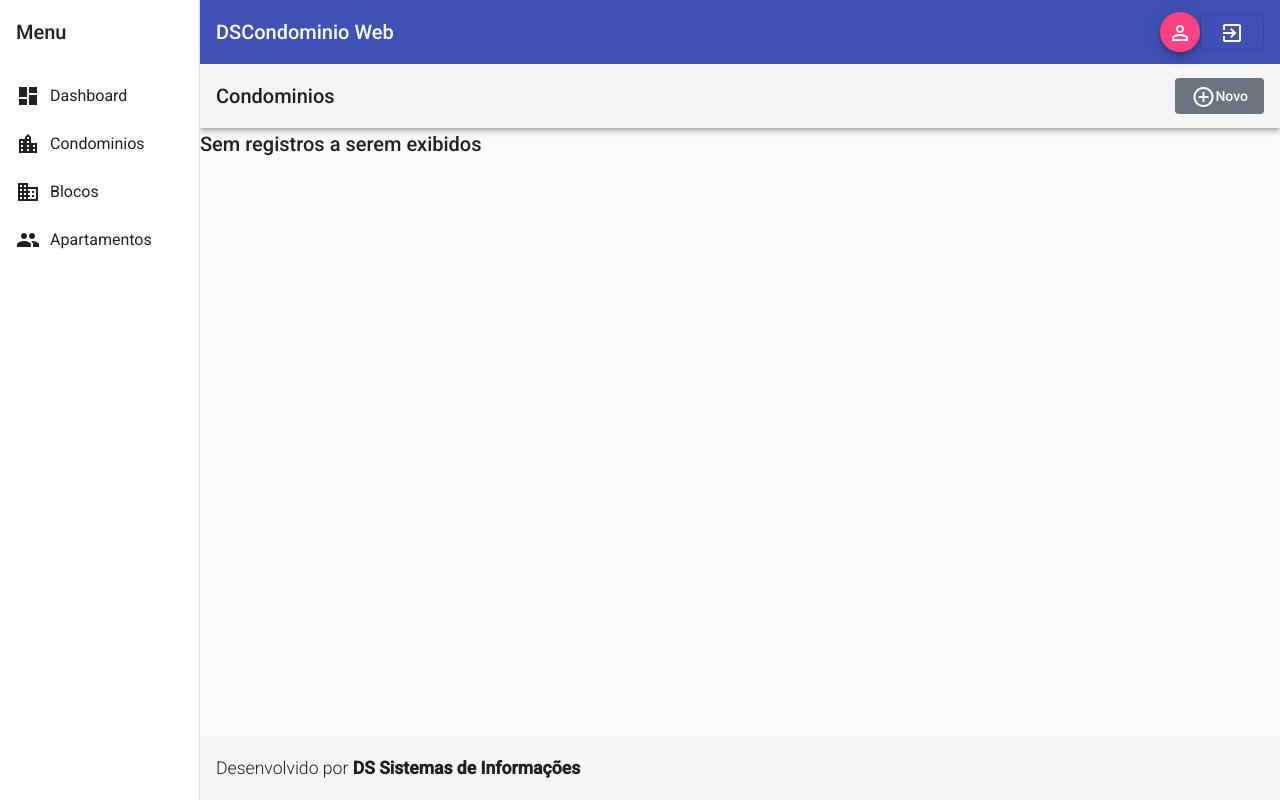
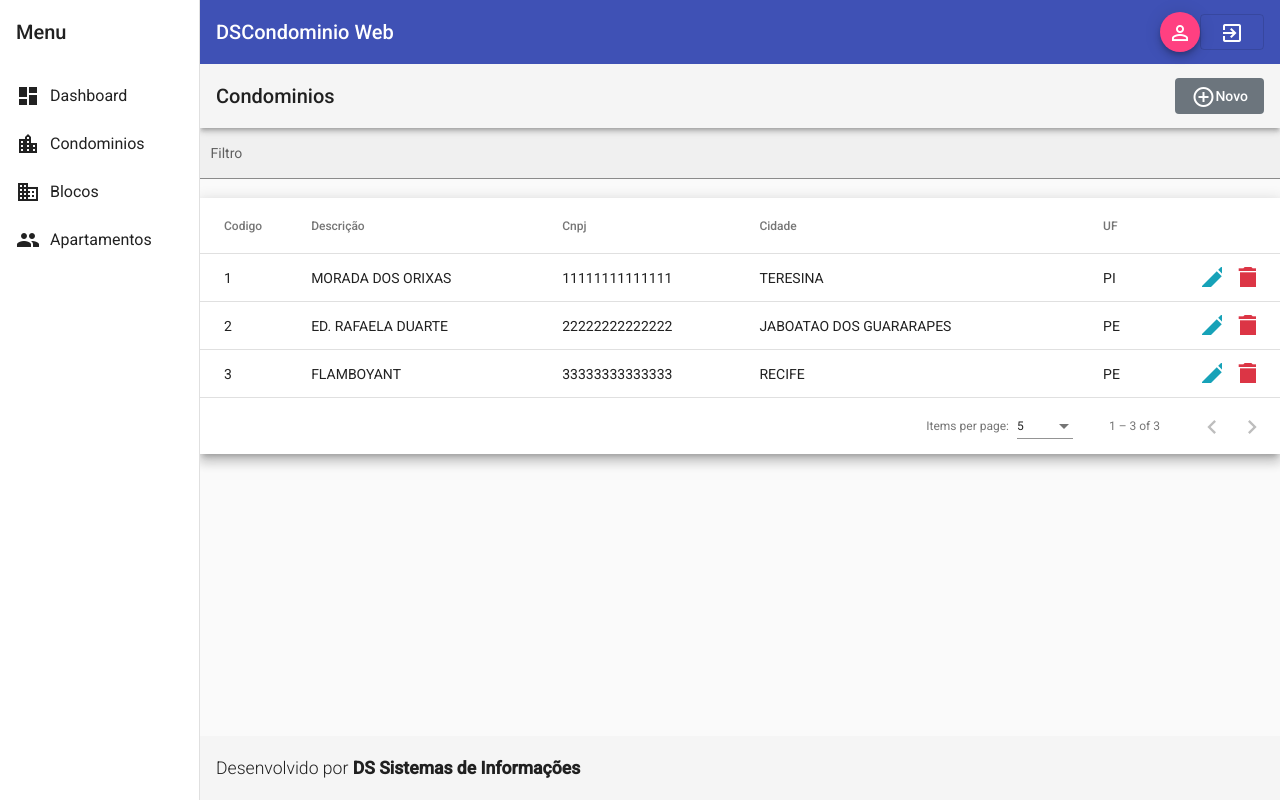
Before and after one commit to deophanes/condominio-front-end, an Angular app: page /condominio in a window 1280 px wide. Built offline with nearby package versions, Linux system fonts and the light colour scheme.

Commit message:
criacao formulario e tabela

```diff
--- a/src/app/core/root-nav/root-nav.component.html
+++ b/src/app/core/root-nav/root-nav.component.html
@@ -24,7 +24,7 @@
       <span>DSCondominio Web</span>
       <div class="space"></div>
       <button mat-mini-fab><i class="material-icons">perm_identity</i></button>
-      <button mat-stroked-button><i class="material-icons">exit_to_app</i></button>
+      <button mat-stroked-button class="button"><i class="material-icons">exit_to_app</i></button>
     </mat-toolbar>
     <!-- Add Content Here -->
     <ng-content></ng-content>
--- a/src/app/pages/cadastro/condominio/form-condominio/form-condominio.component.css
+++ b/src/app/pages/cadastro/condominio/form-condominio/form-condominio.component.css
@@ -0,0 +1,10 @@
+.container .mat-form-field + .mat-form-field {
+  margin-left: 8px;
+}
+
+.full-width {
+  width: 70%;
+}
+.half-width {
+  width: 40%;
+}
--- a/src/app/pages/cadastro/condominio/form-condominio/form-condominio.component.html
+++ b/src/app/pages/cadastro/condominio/form-condominio/form-condominio.component.html
@@ -5,3 +5,65 @@
     <i class="material-icons">keyboard_backspace</i>Voltar
   </button>
 </mat-toolbar>
+
+<div class="container">
+
+  <form [formGroup]='formGroup'>
+
+    <div>
+      <mat-form-field appearance="fill">
+        <mat-label>Codigo</mat-label>
+        <input matInput disabled>
+      </mat-form-field>
+    </div>
+
+    <div>
+      <mat-form-field appearance="fill" class="full-width">
+        <mat-label>Descrição</mat-label>
+        <input formControlName='CON_DESCON' matInput maxlength="50" placeholder="Descrição">
+      </mat-form-field>
+      <mat-form-field appearance="fill">
+        <mat-label>CNPJ</mat-label>
+        <input formControlName='CON_COCNPJ' matInput maxlength="14" placeholder="CNPJ">
+      </mat-form-field>
+    </div>
+
+    <div>
+      <mat-form-field appearance="fill">
+        <mat-label>Cep</mat-label>
+        <input formControlName='CON_CEPCON' matInput maxlength="10" placeholder="Cep">
+      </mat-form-field>
+    </div>
+
+    <div>
+      <mat-form-field appearance="fill" class="full-width">
+        <mat-label>Endereço</mat-label>
+        <input formControlName='CON_ENDCON' matInput maxlength="50" placeholder="Endereço">
+      </mat-form-field>
+      <mat-form-field appearance="fill">
+        <mat-label>Complemento</mat-label>
+        <input formControlName='CON_COMEND' matInput maxlength="30" placeholder="Complemento">
+      </mat-form-field>
+    </div>
+
+    <div>
+      <mat-form-field appearance="fill" class="half-width">
+        <mat-label>Bairro</mat-label>
+        <input formControlName='CON_BAICON' matInput maxlength="50" placeholder="Bairro">
+      </mat-form-field>
+      <mat-form-field appearance="fill" class="half-width">
+        <mat-label>Cidade</mat-label>
+        <input formControlName='CON_CIDCON' matInput maxlength="50" placeholder="Cidade">
+      </mat-form-field>
+      <mat-form-field appearance="fill">
+        <mat-label>UF</mat-label>
+        <input formControlName='CON_ESTCON' matInput maxlength="2" placeholder="UF">
+      </mat-form-field>
+    </div>
+    <div class="space button"></div>
+    <button mat-raised-button [disabled]='!formGroup.valid' class="success white">
+      <i class="material-icons">save</i>Salvar
+    </button>
+
+  </form>
+</div>
--- a/src/app/pages/cadastro/condominio/form-condominio/form-condominio.component.ts
+++ b/src/app/pages/cadastro/condominio/form-condominio/form-condominio.component.ts
@@ -1,4 +1,5 @@
 import { Component, OnInit } from '@angular/core';
+import { FormBuilder, FormGroup, Validators } from '@angular/forms';
 import { Router } from '@angular/router';
 
 @Component({
@@ -8,9 +9,28 @@ import { Router } from '@angular/router';
 })
 export class FormCondominioComponent implements OnInit {
 
-  constructor(private router: Router) { }
+  formGroup: FormGroup;
+
+  constructor(
+    private router: Router,
+    private formBuilder: FormBuilder) { }
 
   ngOnInit(): void {
+
+    this.formGroup = this.formBuilder.group({
+
+      CON_CODCON: [null],
+      CON_DESCON: [null, [ Validators.required, Validators.maxLength(50) ] ],
+      CON_ENDCON: [null, [ Validators.required, Validators.maxLength(50) ] ],
+      CON_COMEND: [null, [ Validators.maxLength(30) ] ],
+      CON_BAICON: [null, [ Validators.required, Validators.maxLength(50) ] ],
+      CON_CIDCON: [null, [ Validators.required, Validators.maxLength(50) ] ],
+      CON_ESTCON: [null, [ Validators.required, Validators.maxLength(2) ] ],
+      CON_CEPCON: [null, [ Validators.required, Validators.maxLength(10) ] ],
+      CON_FLGVOZ: [null ],
+      CON_COCNPJ: [null, [ Validators.required, Validators.maxLength(14) ] ],
+
+    })
   }
 
   voltar() {
--- a/src/app/pages/cadastro/condominio/list-condominio/list-condominio.component.css
+++ b/src/app/pages/cadastro/condominio/list-condominio/list-condominio.component.css
@@ -1,3 +1,7 @@
+table {
+  width: 100%;
+}
+
 .title {
   font-size: 2rem;
   font-weight: 300;
@@ -7,3 +11,24 @@
 .mat-icon {
   font-size: 2rem
 }
+
+tr.element-row:not(.expanded-row):hover {
+  background: whitesmoke;
+}
+
+tr.element-row:not(.expanded-row):active {
+  background: #efefef;
+}
+
+.mat-form-field {
+  font-size: 14px;
+  width: 100%;
+}
+
+tr {
+  width: 20%;
+}
+
+.pointer{
+  cursor: pointer;
+}
--- a/src/app/pages/cadastro/condominio/list-condominio/list-condominio.component.html
+++ b/src/app/pages/cadastro/condominio/list-condominio/list-condominio.component.html
@@ -6,6 +6,68 @@
   </button>
 </mat-toolbar>
 
+<!--
 <div>
   <h2>Sem registros a serem exibidos</h2>
 </div>
+-->
+
+<mat-form-field appearance="fill">
+  <mat-label>Filtro</mat-label>
+  <input matInput (keyup)="applyFilter($event)" placeholder="Ex. Condominio" #input>
+</mat-form-field>
+
+<div class="mat-elevation-z8">
+  <table mat-table [dataSource]="dataSource">
+
+    <ng-container matColumnDef="CON_CODCON">
+      <th mat-header-cell *matHeaderCellDef> Codigo </th>
+      <td mat-cell *matCellDef="let element"> {{element.CON_CODCON}} </td>
+    </ng-container>
+
+    <ng-container matColumnDef="CON_DESCON">
+      <th mat-header-cell *matHeaderCellDef> Descrição </th>
+      <td mat-cell *matCellDef="let element"> {{element.CON_DESCON}} </td>
+    </ng-container>
+
+    <ng-container matColumnDef="CON_COCNPJ">
+      <th mat-header-cell *matHeaderCellDef> Cnpj </th>
+      <td mat-cell *matCellDef="let element"> {{element.CON_COCNPJ}} </td>
+    </ng-container>
+
+    <ng-container matColumnDef="CON_CIDCON">
+      <th mat-header-cell *matHeaderCellDef> Cidade </th>
+      <td mat-cell *matCellDef="let element"> {{element.CON_CIDCON}} </td>
+    </ng-container>
+
+    <ng-container matColumnDef="CON_ESTCON">
+      <th mat-header-cell *matHeaderCellDef> UF </th>
+      <td mat-cell *matCellDef="let element"> {{element.CON_ESTCON}} </td>
+    </ng-container>
+
+    <ng-container matColumnDef="ACAO">
+      <th mat-header-cell *matHeaderCellDef> </th>
+      <td mat-cell *matCellDef="let element" style="text-align: right;">
+        <a class="pointer" style="color: #17a2b8;">
+          <mat-icon class="button">edit</mat-icon>
+        </a>
+        <a class="pointer" style="color: #dc3545;">
+          <mat-icon>delete</mat-icon>
+        </a>
+
+        <!--
+      <button mat-raised-button [disabled]='!formGroup.valid' class="warning white button">
+        <i class="material-icons">edit</i>Editar
+      </button>
+      <button mat-raised-button [disabled]='!formGroup.valid' class="danger white">
+        <i class="material-icons">delete</i>Excluir
+      </button>
+      -->
+      </td>
+    </ng-container>
+
+    <tr mat-header-row *matHeaderRowDef="displayedColumns"></tr>
+    <tr mat-row class="element-row" *matRowDef="let row; columns: displayedColumns;"></tr>
+  </table>
+  <mat-paginator [pageSizeOptions]="[5, 10, 25, 100]"></mat-paginator>
+</div>
--- a/src/app/pages/cadastro/condominio/list-condominio/list-condominio.component.ts
+++ b/src/app/pages/cadastro/condominio/list-condominio/list-condominio.component.ts
@@ -1,5 +1,18 @@
-import { Component, OnInit } from '@angular/core';
+import { Component, OnInit, ViewChild } from '@angular/core';
+import { MatPaginator } from '@angular/material/paginator';
+import { MatSort } from '@angular/material/sort';
+import { MatTableDataSource } from '@angular/material/table';
 import { Router } from '@angular/router';
+import { Condominio } from '../form-condominio/condominio.model';
+
+const ELEMENT_DATA: Condominio[] = [
+
+  {CON_CODCON: 1, CON_DESCON: 'MORADA DOS ORIXAS', CON_COCNPJ: '11111111111111', CON_CIDCON: 'TERESINA', CON_ESTCON: 'PI'},
+  {CON_CODCON: 2, CON_DESCON: 'ED. RAFAELA DUARTE', CON_COCNPJ: '22222222222222', CON_CIDCON: 'JABOATAO DOS GUARARAPES', CON_ESTCON: 'PE'},
+  {CON_CODCON: 3, CON_DESCON: 'FLAMBOYANT', CON_COCNPJ: '33333333333333', CON_CIDCON: 'RECIFE', CON_ESTCON: 'PE'}
+
+
+];
 
 @Component({
   selector: 'app-list-condominio',
@@ -9,12 +22,44 @@ import { Router } from '@angular/router';
 
 export class ListCondominioComponent implements OnInit {
 
-  constructor( private router: Router ) { }
+  displayedColumns: string[] = ['CON_CODCON', 'CON_DESCON', 'CON_COCNPJ', 'CON_CIDCON', 'CON_ESTCON', 'ACAO'];
+  dataSource = new MatTableDataSource( ELEMENT_DATA );
+
+  applyFilter(event: Event) {
+    const filterValue = (event.target as HTMLInputElement).value;
+    this.dataSource.filter = filterValue.trim().toLowerCase();
+
+    if (this.dataSource.paginator) {
+      this.dataSource.paginator.firstPage();
+    }
+
+  }
+
+  @ViewChild(MatPaginator) paginator: MatPaginator;
+  @ViewChild(MatSort) sort: MatSort;
+
+  constructor( private router: Router ) {
+     // Create 100 users
+     //const condominios = Array.from({length: 100}, (_, k) => createNew(k + 1));
+     // Assign the data to the data source for the table to render
+     //this.dataSource = new MatTableDataSource(condominios);
+  }
 
   ngOnInit(): void {
+  }
+
+  ngAfterViewInit() {
+    this.dataSource.paginator = this.paginator;
+    this.dataSource.sort = this.sort;
   }
 
   novo() {
     this.router.navigate(['condominio/novo']);
   }
+
 }
+
+function createNew(id: number): Condominio {
+
+  return
+}
--- a/src/app/pages/home/home.component.html
+++ b/src/app/pages/home/home.component.html
@@ -1,5 +1,5 @@
 <mat-card class="mat-elevation-z4 home">
-  <mat-card-title class="title" >
-    Cond. - {{ condominio }}
+  <mat-card-title class="title">
+    {{ condominio }}
   </mat-card-title>
 </mat-card>
--- a/src/styles.css
+++ b/src/styles.css
@@ -9,6 +9,10 @@ body { margin: 0; font-family: Roboto, "Helvetica Neue", sans-serif; }
 
 .space {
   flex: 1 1 auto;
+}
+
+.button {
+  margin-right: 10px;
 }
 
 .white {
```
Also changed, not shown: src/app/app.module.ts (+16 -1 lines), src/app/pages/cadastro/condominio/form-condominio/condominio.model.ts (+13 -0 lines).
